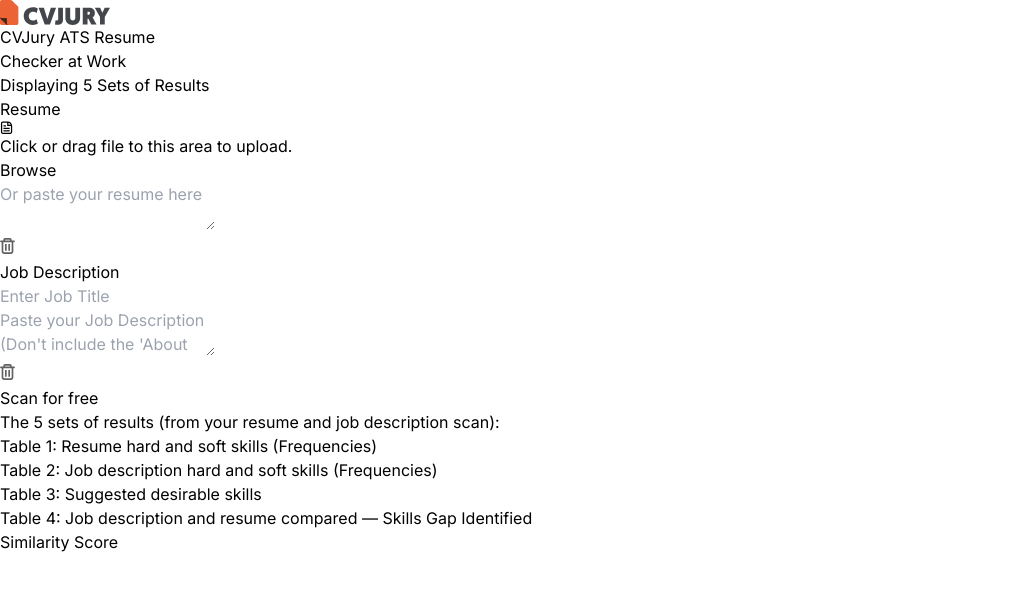
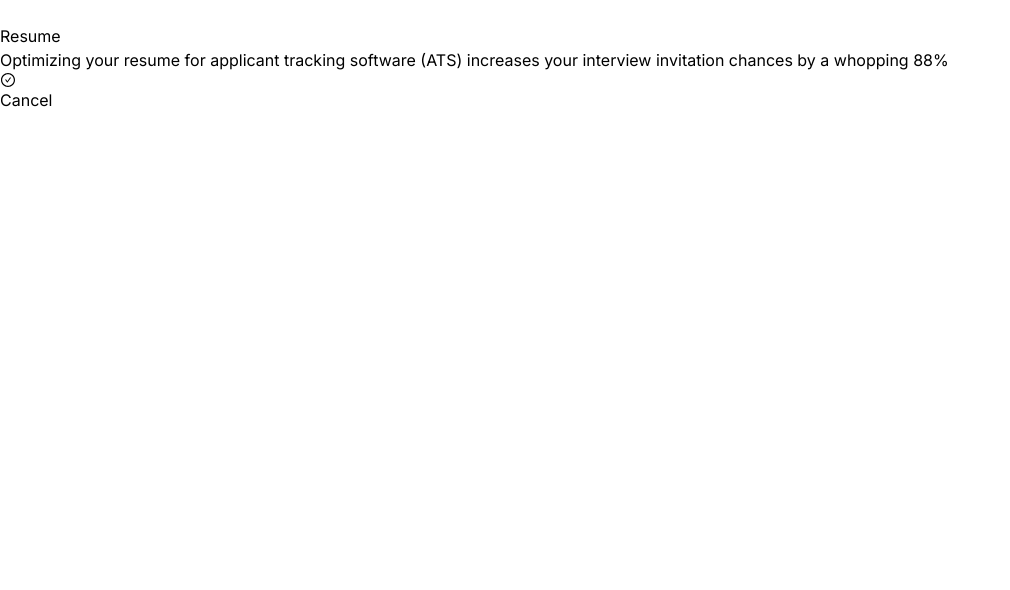
Before and after one commit to hatekisam/cvjury, a React (Vite) app: page / in a window 1280 px wide. Shown: the top 590 px of the page, without its empty margins (0-1010 px from the left). Built offline with nearby package versions, Linux system fonts and the light colour scheme.

Commit message:
made the loader as per client

```diff
--- a/src/components/core/icons.tsx
+++ b/src/components/core/icons.tsx
@@ -390,3 +390,38 @@ export const MailLinkIcon = () => (
     />
   </svg>
 );
+
+export const Star = () => (
+  <svg
+    xmlns="http://www.w3.org/2000/svg"
+    width="24"
+    height="24"
+    viewBox="0 0 24 24"
+    fill="none"
+  >
+    <g clip-path="url(#clip0_357_10)">
+      <path
+        fill-rule="evenodd"
+        clip-rule="evenodd"
+        d="M12 16C14.2091 16 16 14.2091 16 12C16 9.79086 14.2091 8 12 8C9.79086 8 8 9.79086 8 12C8 14.2091 9.79086 16 12 16ZM12 18C15.3137 18 18 15.3137 18 12C18 8.68629 15.3137 6 12 6C8.68629 6 6 8.68629 6 12C6 15.3137 8.68629 18 12 18Z"
+        fill="white"
+      />
+      <path
+        fill-rule="evenodd"
+        clip-rule="evenodd"
+        d="M11 0H13V4.06189C12.6724 4.02104 12.3387 4 12 4C11.6613 4 11.3276 4.02104 11 4.06189V0ZM7.0943 5.68018L4.22173 2.80761L2.80752 4.22183L5.6801 7.09441C6.09071 6.56618 6.56608 6.0908 7.0943 5.68018ZM4.06189 11H0V13H4.06189C4.02104 12.6724 4 12.3387 4 12C4 11.6613 4.02104 11.3276 4.06189 11ZM5.6801 16.9056L2.80751 19.7782L4.22173 21.1924L7.0943 18.3198C6.56608 17.9092 6.09071 17.4338 5.6801 16.9056ZM11 19.9381V24H13V19.9381C12.6724 19.979 12.3387 20 12 20C11.6613 20 11.3276 19.979 11 19.9381ZM16.9056 18.3199L19.7781 21.1924L21.1923 19.7782L18.3198 16.9057C17.9092 17.4339 17.4338 17.9093 16.9056 18.3199ZM19.9381 13H24V11H19.9381C19.979 11.3276 20 11.6613 20 12C20 12.3387 19.979 12.6724 19.9381 13ZM18.3198 7.0943L21.1923 4.22183L19.7781 2.80762L16.9056 5.6801C17.4338 6.09071 17.9092 6.56608 18.3198 7.0943Z"
+        fill="white"
+      />
+    </g>
+    <defs>
+      <clipPath id="clip0_357_10">
+        <rect
+          width="24"
+          height="24"
+          fill="white"
+          transform="matrix(-1 0 0 1 24 0)"
+        />
+      </clipPath>
+    </defs>
+  </svg>
+);
--- a/src/pages/Main.tsx
+++ b/src/pages/Main.tsx
@@ -2,33 +2,55 @@ import React, { useEffect, useState } from "react";
 import Helmet from "react-helmet";
 import ResumeUpload from "../components/ResumeUpload";
 import JobDesc from "../components/JobDesc";
-import { Logo } from "../components/core/icons";
+import { Logo, Star } from "../components/core/icons";
 import { useNavigate } from "react-router-dom";
+import { FaCheckCircle } from "react-icons/fa";
+import { AiFillCheckCircle, AiOutlineCheckCircle } from "react-icons/ai";
+import clsx from "clsx";
 const Main: React.FC = () => {
-  const [loading, setLoading] = useState(false);
+  const [loading, setLoading] = useState(true);
   const navigate = useNavigate();
   const [load, setLoad] = useState(0);
-  useEffect(() => {
-    if (loading) {
-      const intervalId = setInterval(() => {
-        if (load < 100) setLoad(load + 10);
-        else {
-          clearInterval(intervalId);
-          navigate("/analyzer");
-        }
-      }, 500);
-    }
-  }, [loading, load, navigate]);
+  // useEffect(() => {
+  //   if (loading) {
+  //     const intervalId = setInterval(() => {
+  //       if (load < 100) setLoad(load + 10);
+  //       else {
+  //         clearInterval(intervalId);
+  //         navigate("/analyzer");
+  //       }
+  //     }, 500);
+  //   }
+  // }, [loading, load, navigate]);
 
   if (loading) {
     return (
-      <div className="w-full h-full flex items-center justify-center bg-white">
-        <div className="bg-[#D6D6D6] rounded-full w-[50vw]">
+      <div className="w-full h-full flex flex-col gap-3 items-center justify-center bg-white">
+        <div className="rounded-xl bg-[rgba(224,107,66,0.1)] p-4 relative w-[80vw] sm:w-[70vw] md:w-[60vw] lg:w-[40vw] text-center mb-3">
+          <div className="absolute bg-[#99D2C0] -top-5 left-[45%] p-2 rounded-full">
+            <Star />
+          </div>
+          <p className="mt-3 font-bold mb-2 text-lg">Resume</p>
+          <p>
+            <span className="font-semibold">Optimizing</span> your resume for
+            applicant tracking software (ATS) increases your interview
+            invitation chances by a whopping 88%
+          </p>
+        </div>
+        <div className="flex gap-2">
+          <div className="bg-[#D6D6D6] rounded-full w-[50vw]">
+            <div
+              className="py-1 bg-[#E06B42]  rounded-full transition-all duration-700"
+              style={{ width: `${load}%` }}
+            ></div>
+          </div>
           <div
-            className="py-1 bg-[#E06B42]  rounded-full transition-all duration-700"
-            style={{ width: `${load}%` }}
-          ></div>
+            className={clsx(load >= 95 ? "text-green-500" : "text-gray-700")}
+          >
+            {load >= 95 ? <FaCheckCircle /> : <AiOutlineCheckCircle />}
+          </div>
         </div>
+        <button className="px-5 py-2 rounded-md border  mt-10">Cancel</button>
       </div>
     );
   }
```
